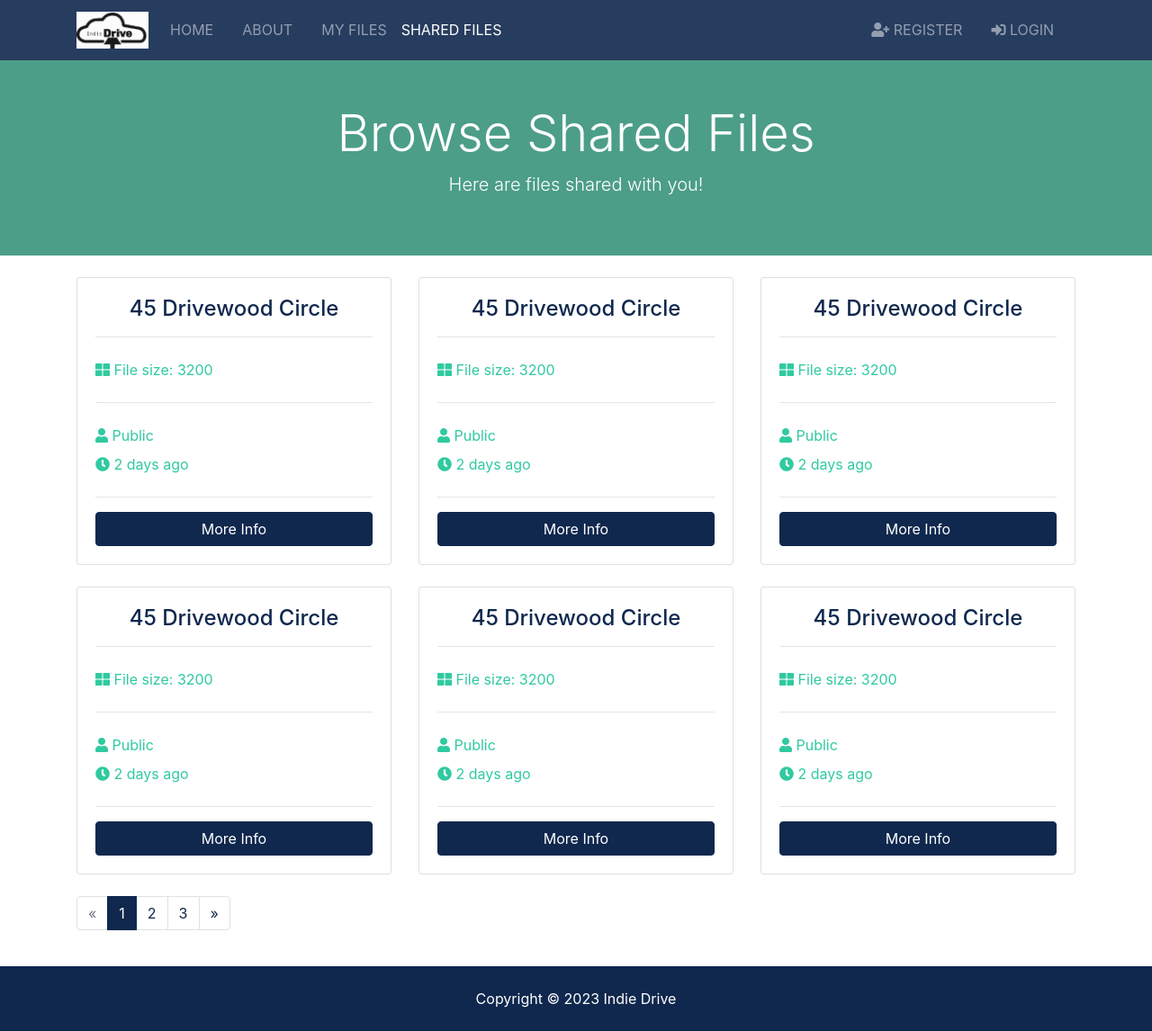
After one commit to sarvang00/indie-drive, a Django app: template templates/files/sharedfiles.html in a window 1280 px wide. The commit adds this page. Shown: the whole page at 90% size. Run offline with Django 4.2, Linux system fonts and the light colour scheme; the template is opened without the code that fills it, so the values that code supplies are empty; some libraries are stand-ins or nearby versions.

Commit message:
Slight modification to templates

```diff
--- /dev/null
+++ b/templates/files/sharedfiles.html
@@ -0,0 +1,227 @@
+{% extends 'base.html' %}
+
+{% block content %}
+
+<section id="showcase-inner" class="py-5 text-white">
+  <div class="container">
+    <div class="row text-center">
+      <div class="col-md-12">
+        <h1 class="display-4">Browse Shared Files</h1>
+        <p class="lead">Here are files shared with you!</p>
+      </div>
+    </div>
+  </div>
+</section>
+
+<!-- files -->
+<section id="files" class="py-4">
+  <div class="container">
+    <div class="row">
+
+      <!-- file 1 -->
+      <div class="col-md-6 col-lg-4 mb-4">
+        <div class="card file-preview">
+          <div class="card-body">
+            <div class="file-heading text-center">
+              <h4 class="text-primary">45 Drivewood Circle</h4>
+            </div>
+            <hr>
+            <div class="row py-2 text-secondary">
+              <div class="col-6">
+                <i class="fas fa-th-large"></i> File size: 3200
+              </div>
+            </div>
+            <hr>
+            <div class="row py-2 text-secondary">
+              <div class="col-12">
+                <i class="fas fa-user"></i> Public
+              </div>
+            </div>
+            <div class="row text-secondary pb-2">
+              <div class="col-12">
+                <i class="fas fa-clock"></i> 2 days ago
+              </div>
+            </div>
+            <hr>
+            <a href="file.html" class="btn btn-primary btn-block">More Info</a>
+          </div>
+        </div>
+      </div>
+
+      <!-- file 2 -->
+      <div class="col-md-6 col-lg-4 mb-4">
+        <div class="card file-preview">
+          <div class="card-body">
+            <div class="file-heading text-center">
+              <h4 class="text-primary">45 Drivewood Circle</h4>
+            </div>
+            <hr>
+            <div class="row py-2 text-secondary">
+              <div class="col-6">
+                <i class="fas fa-th-large"></i> File size: 3200
+              </div>
+            </div>
+            <hr>
+            <div class="row py-2 text-secondary">
+              <div class="col-12">
+                <i class="fas fa-user"></i> Public
+              </div>
+            </div>
+            <div class="row text-secondary pb-2">
+              <div class="col-12">
+                <i class="fas fa-clock"></i> 2 days ago
+              </div>
+            </div>
+            <hr>
+            <a href="file.html" class="btn btn-primary btn-block">More Info</a>
+          </div>
+        </div>
+      </div>
+
+      <!-- file 3 -->
+      <div class="col-md-6 col-lg-4 mb-4">
+        <div class="card file-preview">
+          <div class="card-body">
+            <div class="file-heading text-center">
+              <h4 class="text-primary">45 Drivewood Circle</h4>
+            </div>
+            <hr>
+            <div class="row py-2 text-secondary">
+              <div class="col-6">
+                <i class="fas fa-th-large"></i> File size: 3200
+              </div>
+            </div>
+            <hr>
+            <div class="row py-2 text-secondary">
+              <div class="col-12">
+                <i class="fas fa-user"></i> Public
+              </div>
+            </div>
+            <div class="row text-secondary pb-2">
+              <div class="col-12">
+                <i class="fas fa-clock"></i> 2 days ago
+              </div>
+            </div>
+            <hr>
+            <a href="file.html" class="btn btn-primary btn-block">More Info</a>
+          </div>
+        </div>
+      </div>
+
+      <!-- file 4 -->
+      <div class="col-md-6 col-lg-4 mb-4">
+        <div class="card file-preview">
+          <div class="card-body">
+            <div class="file-heading text-center">
+              <h4 class="text-primary">45 Drivewood Circle</h4>
+            </div>
+            <hr>
+            <div class="row py-2 text-secondary">
+              <div class="col-6">
+                <i class="fas fa-th-large"></i> File size: 3200
+              </div>
+            </div>
+            <hr>
+            <div class="row py-2 text-secondary">
+              <div class="col-12">
+                <i class="fas fa-user"></i> Public
+              </div>
+            </div>
+            <div class="row text-secondary pb-2">
+              <div class="col-12">
+                <i class="fas fa-clock"></i> 2 days ago
+              </div>
+            </div>
+            <hr>
+            <a href="file.html" class="btn btn-primary btn-block">More Info</a>
+          </div>
+        </div>
+      </div>
+
+      <!-- file 5 -->
+      <div class="col-md-6 col-lg-4 mb-4">
+        <div class="card file-preview">
+          <div class="card-body">
+            <div class="file-heading text-center">
+              <h4 class="text-primary">45 Drivewood Circle</h4>
+            </div>
+            <hr>
+            <div class="row py-2 text-secondary">
+              <div class="col-6">
+                <i class="fas fa-th-large"></i> File size: 3200
+              </div>
+            </div>
+            <hr>
+            <div class="row py-2 text-secondary">
+              <div class="col-12">
+                <i class="fas fa-user"></i> Public
+              </div>
+            </div>
+            <div class="row text-secondary pb-2">
+              <div class="col-12">
+                <i class="fas fa-clock"></i> 2 days ago
+              </div>
+            </div>
+            <hr>
+            <a href="file.html" class="btn btn-primary btn-block">More Info</a>
+          </div>
+        </div>
+      </div>
+
+      <!-- file 6 -->
+      <div class="col-md-6 col-lg-4 mb-4">
+        <div class="card file-preview">
+          <div class="card-body">
+            <div class="file-heading text-center">
+              <h4 class="text-primary">45 Drivewood Circle</h4>
+            </div>
+            <hr>
+            <div class="row py-2 text-secondary">
+              <div class="col-6">
+                <i class="fas fa-th-large"></i> File size: 3200
+              </div>
+            </div>
+            <hr>
+            <div class="row py-2 text-secondary">
+              <div class="col-12">
+                <i class="fas fa-user"></i> Public
+              </div>
+            </div>
+            <div class="row text-secondary pb-2">
+              <div class="col-12">
+                <i class="fas fa-clock"></i> 2 days ago
+              </div>
+            </div>
+            <hr>
+            <a href="file.html" class="btn btn-primary btn-block">More Info</a>
+          </div>
+        </div>
+      </div>
+
+    </div>
+
+    <div class="row">
+      <div class="col-md-12">
+        <ul class="pagination">
+          <li class="page-item disabled">
+            <a class="page-link" href="#">&laquo;</a>
+          </li>
+          <li class="page-item active">
+            <a class="page-link" href="#">1</a>
+          </li>
+          <li class="page-item">
+            <a class="page-link" href="#">2</a>
+          </li>
+          <li class="page-item">
+            <a class="page-link" href="#">3</a>
+          </li>
+          <li class="page-item">
+            <a class="page-link" href="#">&raquo;</a>
+          </li>
+        </ul>
+      </div>
+    </div>
+  </div>
+</section>
+
+{% endblock %}
--- a/templates/partials/_navbar.html
+++ b/templates/partials/_navbar.html
@@ -30,12 +30,23 @@
         </li>
         <li
           {% if 'files' in request.path %}
+            {% if 'shared' not in request.path %}
+              class="nav-item active mr-3"
+            {% endif %}
+          {% else %}
+            class="nav-item mr-3"
+          {% endif %}
+        >
+          <a class="nav-link" href="{% url 'myfiles' %}">My Files</a>
+        </li>
+        <li
+          {% if 'shared' in request.path %}
             class="nav-item active mr-3"
           {% else %}
             class="nav-item mr-3"
           {% endif %}
         >
-          <a class="nav-link" href="files.html">My Files</a>
+          <a class="nav-link" href="{% url 'sharedfiles' %}">Shared Files</a>
         </li>
       </ul>
 
```
Also changed, not shown: templates/files/myfiles.html (renamed from templates/files/files.html).
